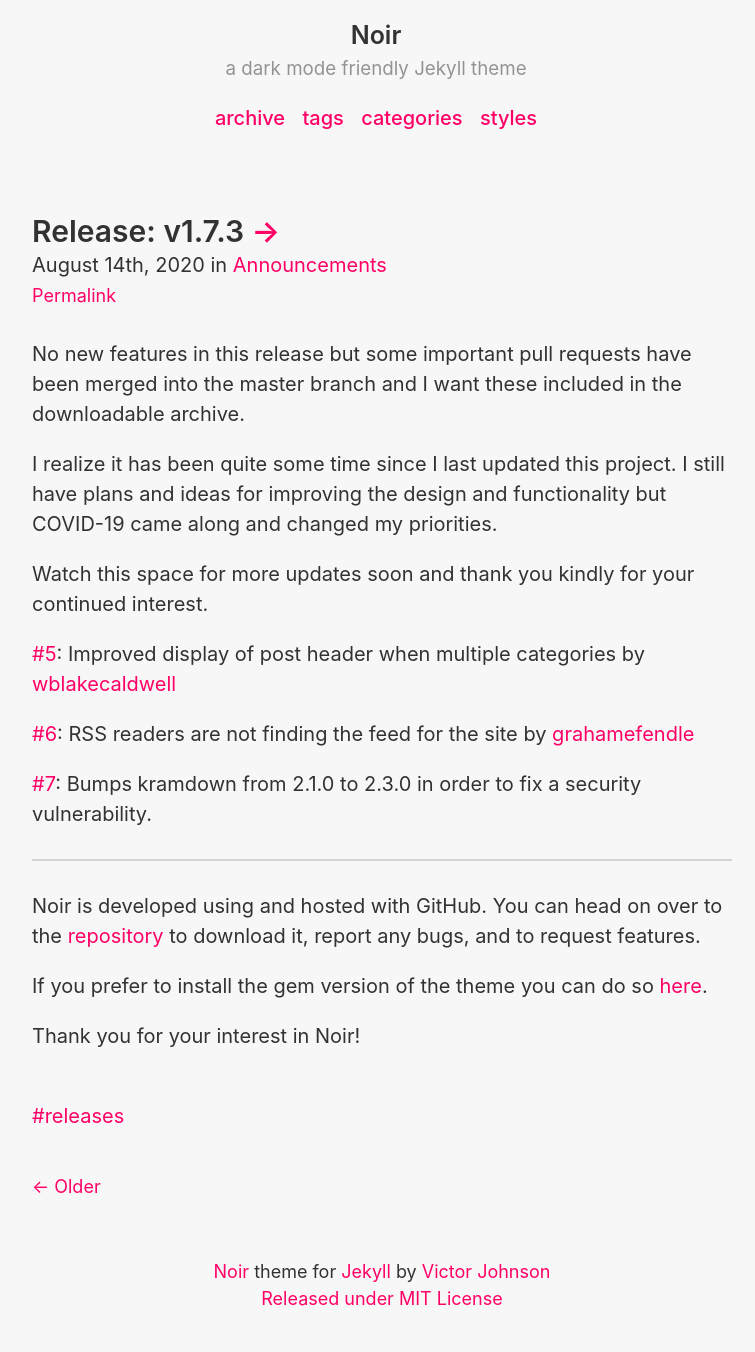
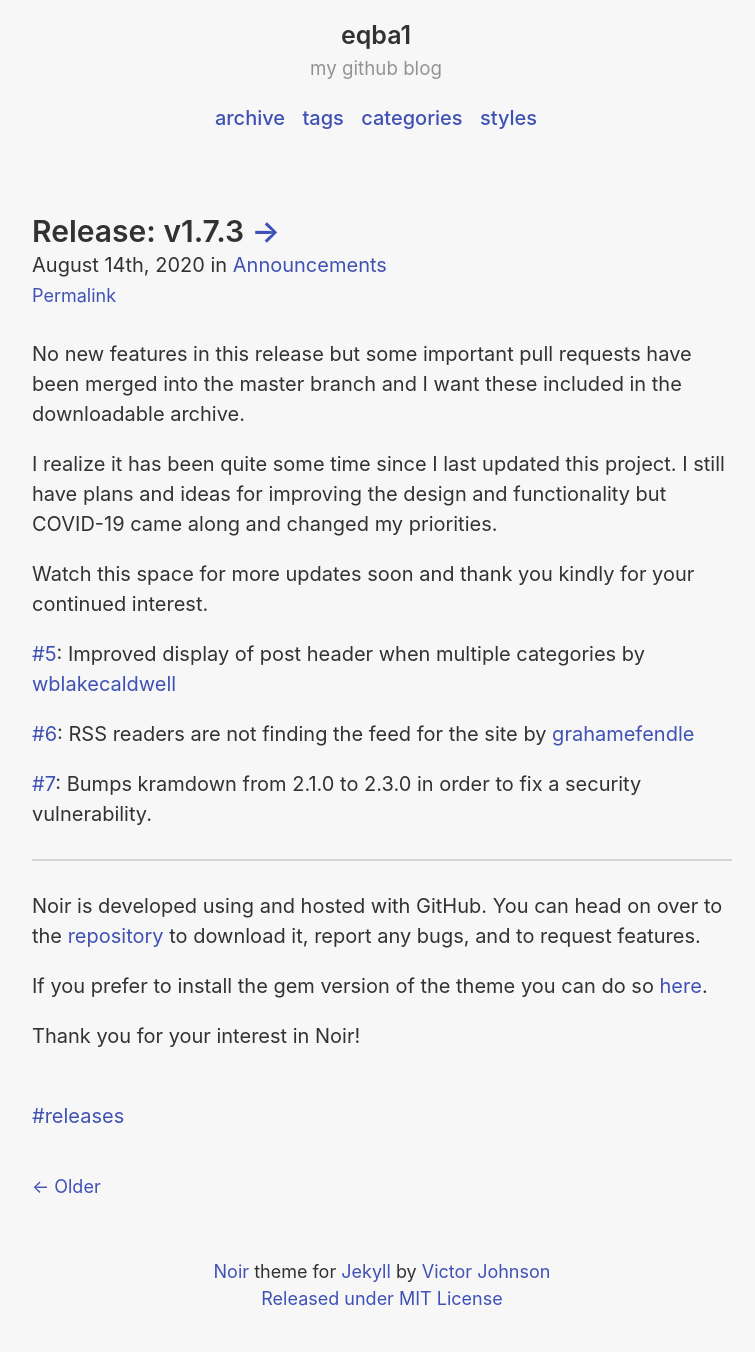
Before and after one commit to eqba1/eqba1.github.io, a Jekyll site: the page built from index.html, in a window 1280 px wide. Shown: the whole page, without its empty margins (258-1013 px from the left). Built offline with Jekyll 4.4.1, drawn with Linux system fonts in a browser that asks for light colours; the list of posts is cut into pages by our own code.

Commit message:
change color

```diff
--- a/_config.yml
+++ b/_config.yml
@@ -1,7 +1,7 @@
 # Setup
-title: Noir
-tagline: a dark mode friendly Jekyll theme
-url: https://noir.essentialenemy.com
+title: eqba1
+tagline: my github blog
+url: eqba1.github.io
 paginate: 1
 baseurl: ""
 permalink: :title/
@@ -37,9 +37,9 @@
 
 # Specify the author for blog posts
 author:
-  name: Victor Johnson
-  url: https://twitter.com/essentialenemy
-  email: me@essentialenemy.com
+  name: eqbal amininejad
+  url: https://eqba1.github.io
+  email: comtech9064@gmail.com
 
 # Custom vars
 version: 1.3.0
--- a/_sass/_variables.scss
+++ b/_sass/_variables.scss
@@ -1,6 +1,6 @@
 // Color scheme for light and dark modes.
 
-$light: #ff0066;
+$light: #3f51b5;
 $dark: #1ba77e;
 
 // Highlighting color for code block borders and language name.
```
Also changed, not shown: styles.md (line endings or trailing spaces).
